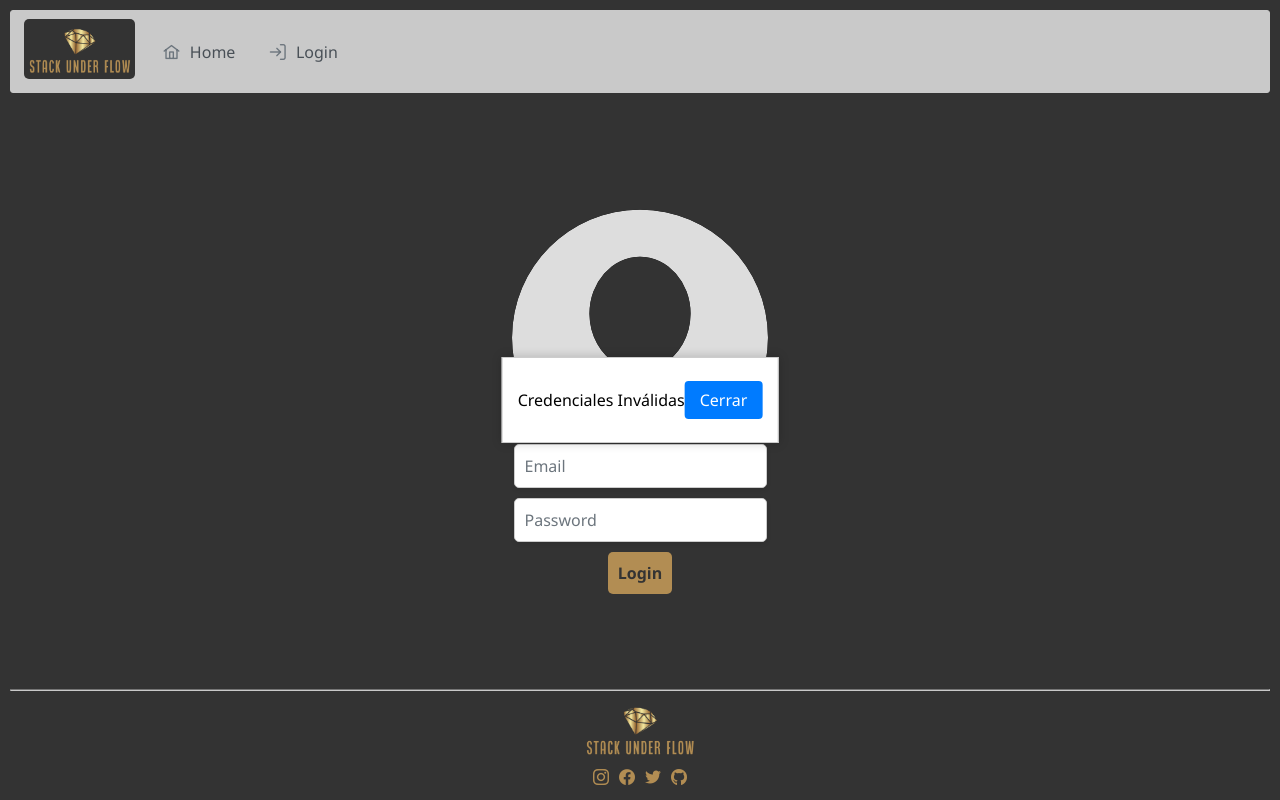
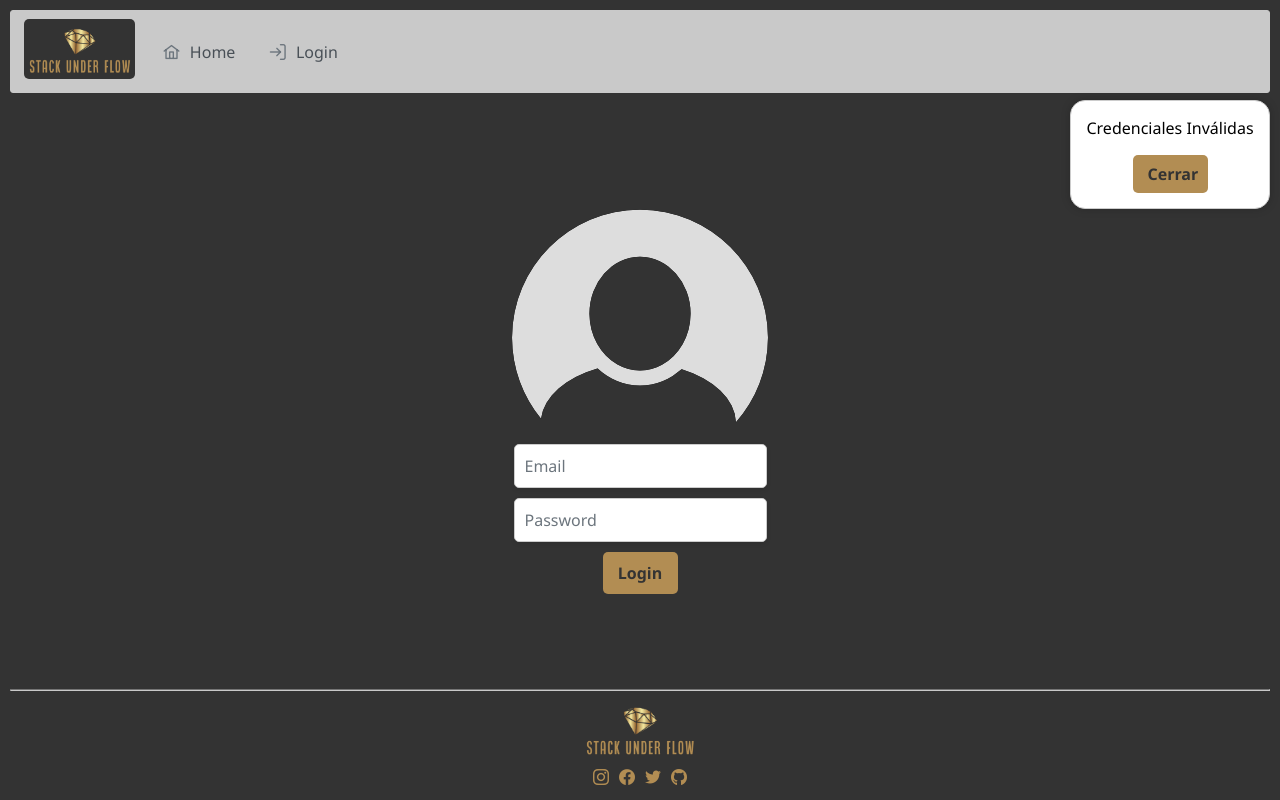
Before and after one commit to SyTW2324/E02, a Vue app in the folder labRecApp/frontend/: page /login in a window 1280 px wide. Both pictures are taken after a click on the button "Login". Built offline with nearby package versions, Linux system fonts and the light colour scheme; no server answers.

Commit message:
Ajuste del mensaje de credenciales inválidas en el login: - Cambio de posición en la página - Gama de colores del mensaje

```diff
--- a/labRecApp/frontend/src/styles/alertMessage_style.css
+++ b/labRecApp/frontend/src/styles/alertMessage_style.css
@@ -1,26 +1,30 @@
 .alert-message {
   position: fixed;
-  top: 50%;
-  left: 50%;
-  transform: translate(-50%, -50%);
+  top: 100px;
+  right: 10px;
+  width: 200px;
   background-color: #fff;
   border: 1px solid #ccc;
-  padding: 15px;
-  box-shadow: 0 0 10px rgba(0, 0, 0, 0.2);
+  border-radius: 15px;
+    box-shadow: 0 0 10px rgba(0, 0, 0, 0.2);
 }
 
 .alert-content {
   display: flex;
-  justify-content: space-between;
+  flex-direction: column;
   align-items: center;
-  color: black
+  color: black;
+  padding-bottom: 15px;
 }
 
 button {
   cursor: pointer;
-  background-color: #007bff;
-  color: #fff;
+  background-color: #b28d53;
+  color: #333;
+  font-weight: bold;
   border: none;
+  align-items: center;
+  width: 75px;
   padding: 8px 15px;
-  border-radius: 4px;
+  border-radius: 5px;
 }
--- a/labRecApp/frontend/src/views/login.vue
+++ b/labRecApp/frontend/src/views/login.vue
@@ -20,8 +20,8 @@
     <footer>
       <footerComponent></footerComponent>
     </footer>
+    <AlertMessage :show="authStore.loginError" :errorMessage="errorLoginMessage" @close="clearLoginErrorMessage"></AlertMessage>
   </div>
-  <AlertMessage :show="authStore.loginError" :errorMessage="errorLoginMessage" @close="clearLoginErrorMessage"></AlertMessage>
 </template>
 <script lang="ts">
 import { defineComponent } from "vue";
@@ -38,7 +38,7 @@ import '../styles/app_style.css';
     components: {
       AlertMessage,
       navbarComponent,
-  footerComponent
+      footerComponent
     },
     setup() {
       const authStore = userAuthentication();
@@ -69,7 +69,19 @@ import '../styles/app_style.css';
         errorLoginMessage,
         clearLoginErrorMessage
       }
-    }
+    },
+    data() {
+      return {
+        isValidEmail: true,
+      };
+    },
+    methods: {
+      validateEmail() {
+        // Expresión regular para validar el formato del correo electrónico
+        const emailRegex = /^[^\s@]+@[^\s@]+\.[^\s@]+$/;
+        this.isValidEmail = emailRegex.test(this.user_data.email);
+      },
+    },
   })
 </script>
 <style scoped>
```
